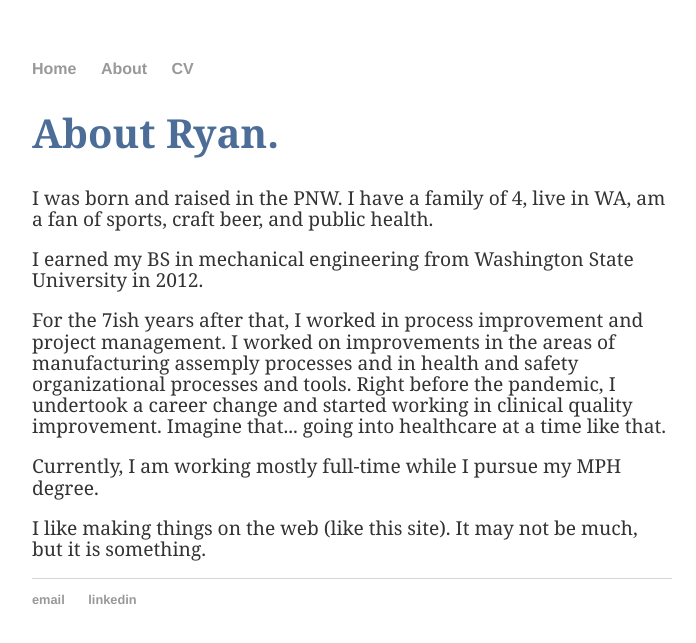
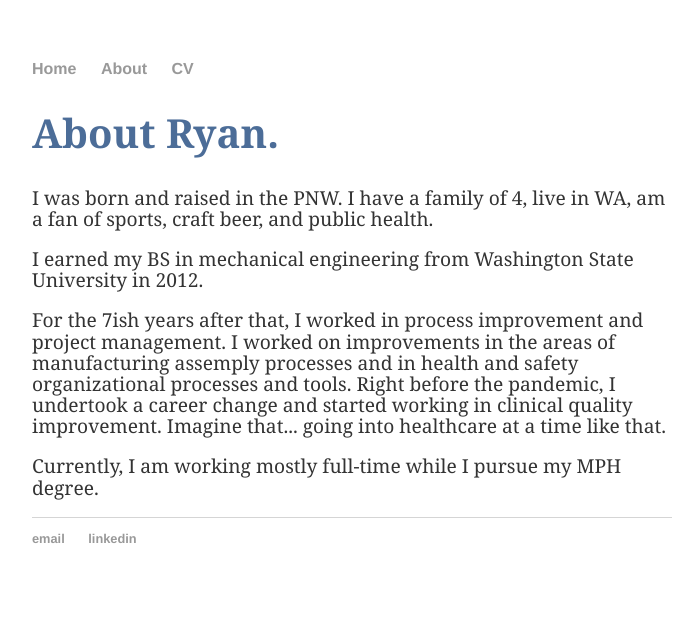
Before and after one commit to rjd712/rjd712.github.io, a Jekyll site: the page built from about/index.html, in a window 1280 px wide. Shown: the top 643 px of the page, without its empty margins (288-984 px from the left). Built offline with Jekyll 4.4.1, drawn with Linux system fonts in a browser that asks for light colours.

Commit message:
Update index.html

```diff
--- a/about/index.html
+++ b/about/index.html
@@ -8,7 +8,7 @@ title: Ryan Drobny
 	<p>I earned my BS in mechanical engineering from Washington State University in 2012.</p>
   	<p>For the 7ish years after that, I worked in process improvement and project management. I worked on improvements in the areas of manufacturing assemply processes and in health and safety organizational processes and tools. Right before the pandemic, I undertook a career change and started working in clinical quality improvement. Imagine that... going into healthcare at a time like that.</p>
   	<p>Currently, I am working mostly full-time while I pursue my MPH degree. </p>
-	<p>I like making things on the web (like this site). It may not be much, but it is something.</p>
+
 
 
 </div><!-- /.blurb -->
```
